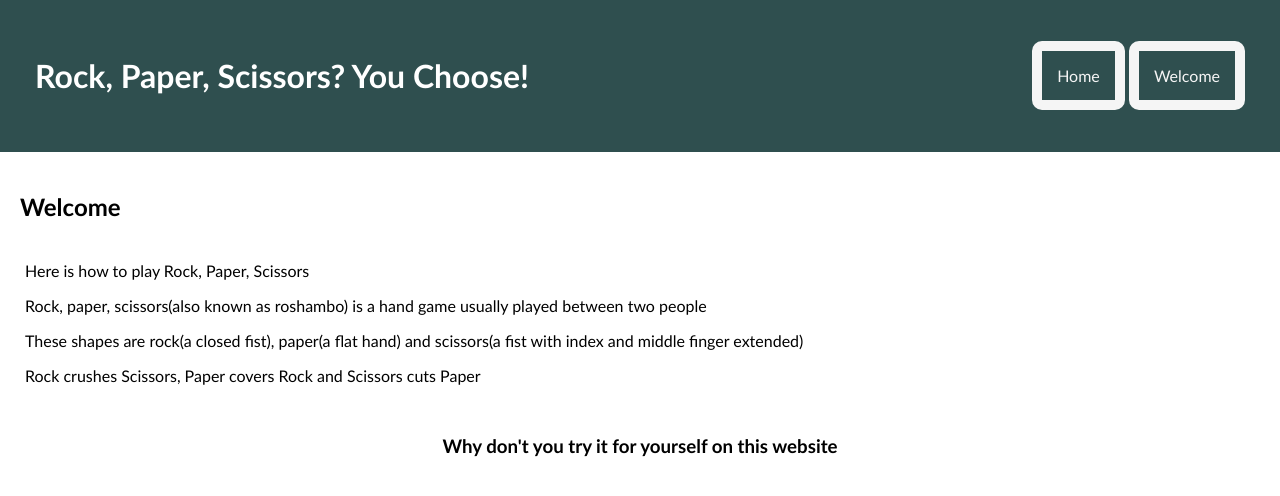
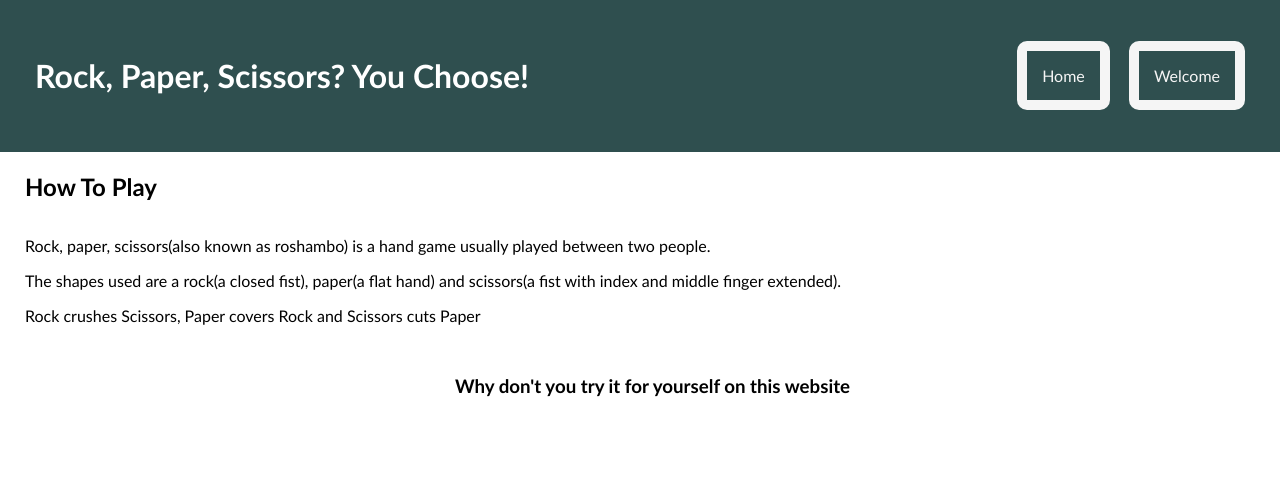
Before and after one commit to ttinning/rock_paper_scissors_homework_app, a Flask app: page /welcome in a window 1280 px wide. Shown: the top 496 px of the page. Run offline with Flask 2, Linux system fonts and the light colour scheme.

```diff
--- a/src/game.py
+++ b/src/game.py
@@ -3,6 +3,7 @@ class Game:
     def __init__(self, player_1, player_2):
         self.player_1 = player_1
         self.player_2 = player_2
+
 
 
     def player_win_output(self, player):
--- a/static/style.css
+++ b/static/style.css
@@ -21,6 +21,7 @@ header > nav > a {
     padding: 15px;
     border-radius: 10px;
     transition-duration: 0.2s;
+    margin-left: 15px;
 }
 
 a:hover {
@@ -40,14 +41,16 @@ header > nav {
 }
 
 .welcome_heading {
-    padding: 20px;
+    padding-left: 25px;
+    padding-bottom: 15px;
 }
 
-p {
-    padding-left:25px;
+.welcome_page{
+    padding-left: 25px;
 }
 
-h3 {
+
+.welcome_bottom {
     text-align: center;
     margin-top: 50px;
 }
--- a/templates/welcome.html
+++ b/templates/welcome.html
@@ -1,14 +1,15 @@
 {% extends 'base.html' %}
 
 {% block content %}
-<h2 class="welcome_heading">Welcome</h2>
-<p>Here is how to play Rock, Paper, Scissors</p>
 <section>
-    <p>Rock, paper, scissors(also known as roshambo) is a hand game usually played between two people</p>
-    <p>These shapes are rock(a closed fist), paper(a flat hand) and scissors(a fist with index and middle finger extended)</p>
-    <p>Rock crushes Scissors, Paper covers Rock and Scissors cuts Paper</p>
-    <h3>Why don't you try it for yourself on this website</h3>
+    <h2 class="welcome_heading">How To Play</h2>
+    <section class="welcome_page">
+        <p>Rock, paper, scissors(also known as roshambo) is a hand game usually played between two people.</p>
+        <p>The shapes used are a rock(a closed fist), paper(a flat hand) and scissors(a fist with index and middle finger extended).</p>
+        <p>Rock crushes Scissors, Paper covers Rock and Scissors cuts Paper</p>
+        <h3 class="welcome_bottom">Why don't you try it for yourself on this website</h3>
 
+    </section>
 </section>
 
 {% endblock %}
```
Also changed, not shown: tests/game_test.py (+7 -0 lines).
